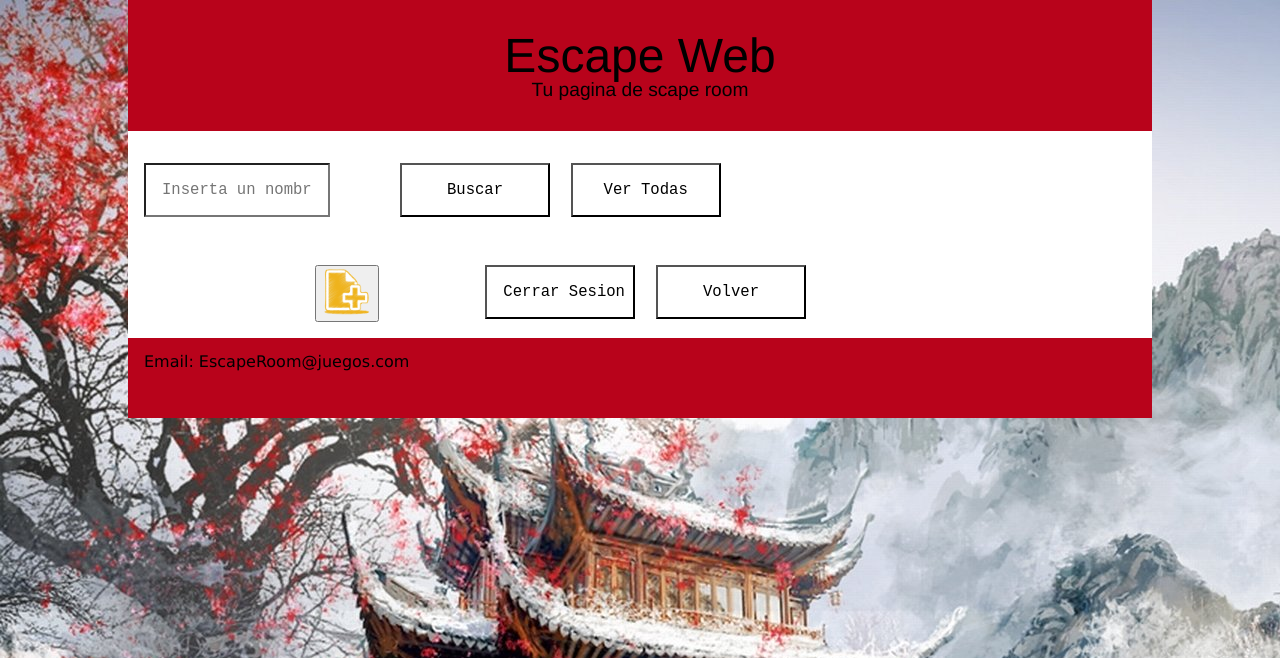
After one commit to LauraMR97/Desafio1, a PHP site: page /Preguntas.php in a window 1280 px wide. The commit adds this page. Shown: the top 658 px of the page. Run offline with PHP 8.4, Linux system fonts and the light colour scheme; the visitor is signed in with stand-in values (Sample User, id 1); data that the repository does not hold is empty.

Commit message:
1ER COMMIT Preguntas

```diff
--- a/Conexion.php
+++ b/Conexion.php
@@ -278,6 +278,29 @@ class Conexion
 
     /*--------------------------------------------------------------*/
 
+    public static function ArrayDePreguntas()
+    {
+        $array = array();
+
+        self::abrirConexion();
+
+        $query = "SELECT * FROM pregunta";
+
+        $resultado = self::$conexion->query($query);
+
+        if ($resultado) {
+            while ($fila = mysqli_fetch_array($resultado)) {
+                $array[] = $fila['descripcion'];
+            }
+        }
+        mysqli_free_result($resultado);
+
+        self::cerrarConexion();
+
+        return $array;
+    }
+    /*--------------------------------------------------------------*/
+
     public static function PersonasOrdenadasPorAciertos()
     {
         $array = array();
--- /dev/null
+++ b/Preguntas.php
@@ -0,0 +1,88 @@
+<!DOCTYPE html>
+<html lang="en">
+
+<head>
+    <meta charset="UTF-8">
+    <meta http-equiv="X-UA-Compatible" content="IE=edge">
+    <meta name="viewport" content="width=device-width, initial-scale=1.0">
+    <title>Preguntas</title>
+    <link rel="stylesheet" type="text/css" href="./CSS/general.css">
+</head>
+
+<body class="oriental">
+    <?php
+    require_once 'Persona.php';
+    require_once 'Conexion.php';
+    session_start();
+    $preguntas = Conexion::ArrayDePreguntas();
+    $perLoggeada = $_SESSION['per'];
+    ?>
+    <main class="container oriental">
+        <header class="row oriental">
+            <h1>Escape Web</h1>
+            <h4>Tu pagina de scape room</h4>
+            </div>
+        </header>
+        <section class='row'>
+
+            <form name="formulario" action="Administracion.php" method="POST" class="oriental">
+                <div class="row">
+                    <div class="xl-col-3 l-col-3 m-col-3 s-col-3 separado">
+                        <input type="text" name="parametroBuscado" placeholder="Inserta un nombre o email" value="">
+                    </div>
+
+                    <div class="xl-col-2 l-col-2 m-col-2 s-col-2 separado">
+                        <input type="submit" value="Buscar" name="Buscar">
+                    </div>
+
+                    <div class="xl-col-2 l-col-2 m-col-2 s-col-2 separado">
+                        <input type="submit" value="Ver Todas" name="Todos">
+                    </div>
+                </div>
+            </form>
+
+            <?php
+            foreach ($preguntas as $pregunta) {
+            ?>
+                <form action="controlador.php" method="POST" class="oriental">
+
+                    <div class="row">
+                        <div class="xl-col-12 l-col-12 m-col-12 s-col-12 separado">
+                            Pregunta:<input type='text' value='<?php echo $pregunta; ?>' name='nombre'>
+                            Respuesta:<input type='text' value='<?php echo $pregunta; ?>' name='email'>
+                            <button type="submit" name='X'><img src="./ICONOS/eliminar.jpg" class="tamaño"></button>
+                            <button type="submit" name='E'><img src="./ICONOS/edit.png" class="tamaño"></button>
+                        </div>
+                    </div>
+                </form>
+            <?php
+            }
+
+            ?>
+            <form action="controlador.php" method="POST" class="oriental">
+                <div class="row">
+                    <div class=" margen-2 xl-col-2 l-col-2 m-col-2 s-col-2 separado">
+                        <button type="submit" name='Aniadir'><img src="./ICONOS/addPregunta.png" class="tamaño"></button>
+                    </div>
+                    <div class="xl-col-2 l-col-2 m-col-2 s-col-2 separado">
+                        <input type="submit" value="Cerrar Sesion" name="CerrarSesion">
+                    </div>
+                    <div class="xl-col-2 l-col-2 m-col-2 s-col-2 separado">
+                        <input type="submit" value="Volver" name="VolverMenuEditor">
+                    </div>
+                </div>
+                </div>
+            </form>
+
+            <footer class=" oriental row">
+                <div class="xl-col-12 l-col-12 m-col-12 s-col-12">
+                    <p>Email: EscapeRoom@juegos.com</p>
+                </div>
+            </footer>
+        </section>
+    </main>
+
+
+</body>
+
+</html>
--- a/controlador.php
+++ b/controlador.php
@@ -274,5 +274,5 @@ if (isset($_REQUEST['Estadisticas'])) {
  * Ir al crud de preguntas y respuestas
  */
 if (isset($_REQUEST['GestionPreguntas'])) {
-    header("Location:./reformas.php");
+    header("Location:./Preguntas.php");
 }
```
Also changed, not shown: ICONOS/addPregunta.png (added).
